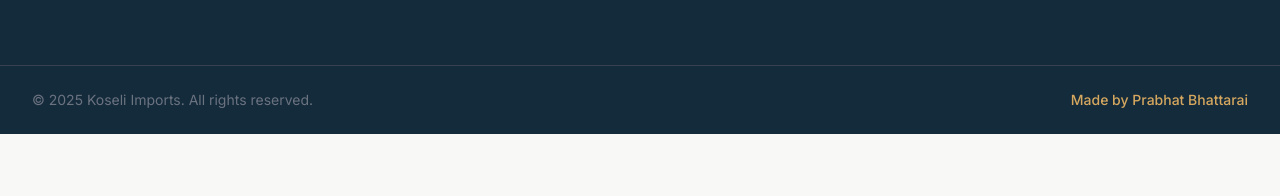
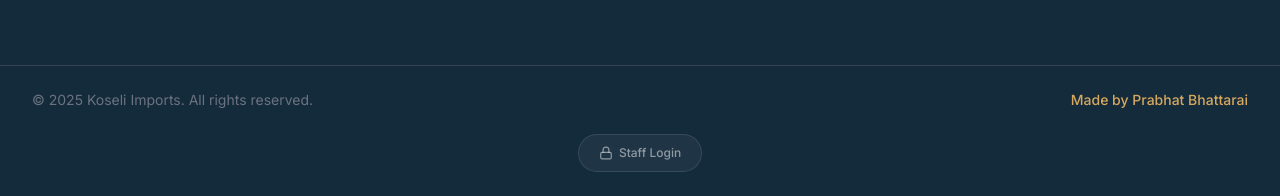
Before and after one commit to prabhatbhattarai-dev/Koseli-Collections, a website: page index.html in a window 1280 px wide. Shown: the part 2550-2746 px from the top of the page. Before the commit the page ends 2684 px from the top, so only its background shows below. Drawn offline with nearby package versions, Linux system fonts and the light colour scheme; a script that the page names is missing.

Commit message:
Update index.html

```diff
--- a/index.html
+++ b/index.html
@@ -200,11 +200,22 @@
                 </ul>
             </div>
         </div>
-        <div class="max-w-7xl mx-auto px-4 sm:px-6 lg:px-8 border-t border-gray-700 pt-6 flex flex-col md:flex-row justify-between items-center text-sm text-gray-500 gap-4">
-            <p>&copy; 2025 Koseli Imports. All rights reserved.</p>
-            <p class="font-medium text-gold">
-                Made by <a href="https://prabhatbhattarai.info.np/#top" target="_blank" class="hover:underline hover:text-white transition-colors">Prabhat Bhattarai</a>
-            </p>
+
+        <!-- Footer Bottom (Added Staff Login) -->
+        <div class="max-w-7xl mx-auto px-4 sm:px-6 lg:px-8 border-t border-gray-700 pt-6 flex flex-col items-center justify-between text-sm text-gray-500 gap-4">
+            <div class="flex flex-col md:flex-row w-full justify-between items-center gap-4">
+                <p>&copy; 2025 Koseli Imports. All rights reserved.</p>
+                <p class="font-medium text-gold">
+                    Made by <a href="https://prabhatbhattarai.info.np/#top" target="_blank" class="hover:underline hover:text-white transition-colors">Prabhat Bhattarai</a>
+                </p>
+            </div>
+
+            <!-- Staff Login Button -->
+            <div class="mt-2">
+                <a href="admin.html" class="inline-flex items-center gap-1.5 px-5 py-2.5 bg-white/5 border border-white/10 rounded-full text-xs font-medium text-white/50 hover:text-gold hover:border-gold/30 hover:bg-white/10 transition">
+                    <i data-lucide="lock" class="w-3.5 h-3.5"></i><span>Staff Login</span>
+                </a>
+            </div>
         </div>
     </footer>
 
```
